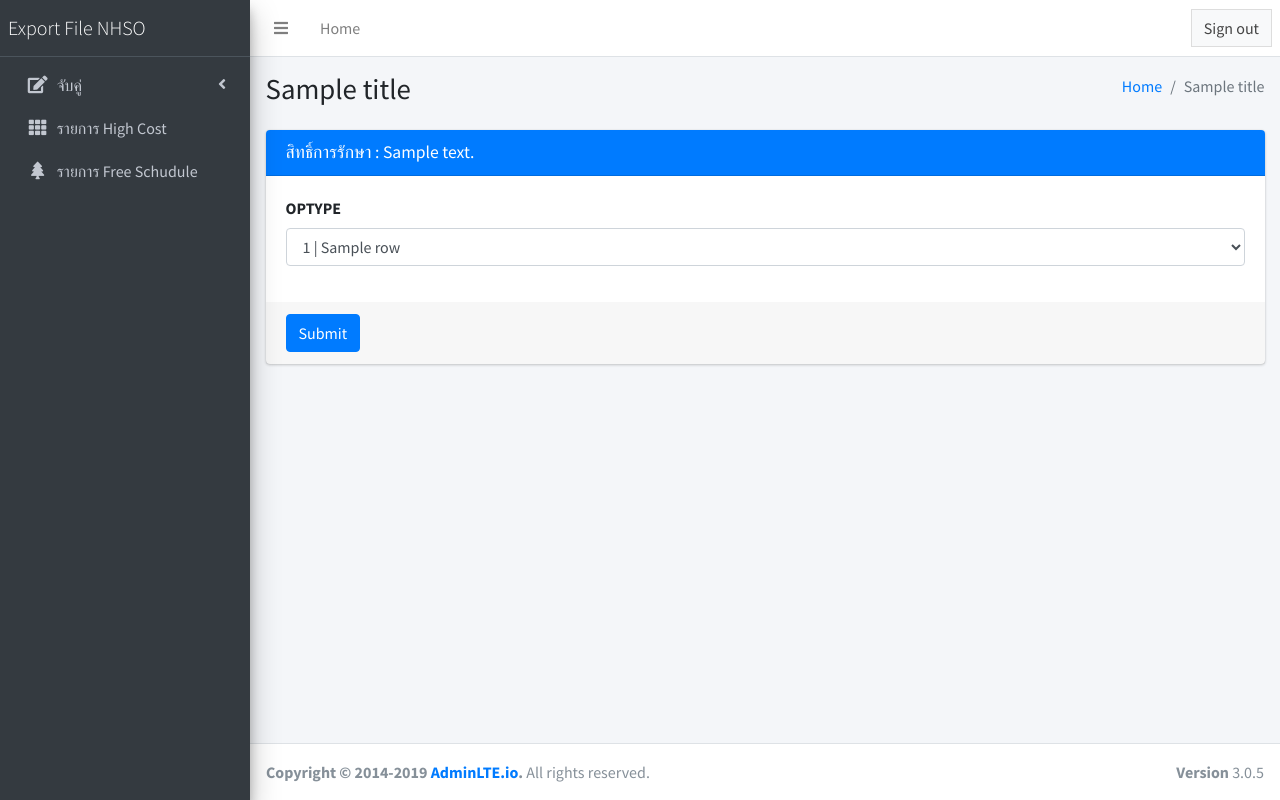
After one commit to funanzaa/ProjectWebExport11667, a Flask app: template flaskApp/templates/edit_contactPlan.html in a window 1280 px wide. The commit adds this page. Run offline with Flask 2, Linux system fonts and the light colour scheme; the template is opened without the code that fills it: most values are stand-ins (such as "Sample title", 1, 10 or a date in 2020); some libraries are stand-ins or nearby versions.

Commit message:
pages update plan

```diff
--- a/flaskApp/templates/base_2.html
+++ b/flaskApp/templates/base_2.html
@@ -15,6 +15,9 @@
         <!-- DataTables -->
         <link rel="stylesheet" href=" {{ url_for('static', filename='plugins/datatables-bs4/css/dataTables.bootstrap4.min.css')  }}">
         <link rel="stylesheet" href="{{ url_for('static', filename='plugins/datatables-responsive/css/responsive.bootstrap4.min.css') }}">
+          <!-- Select2 -->
+        <!-- <link rel="stylesheet" href="{{  url_for('static', filename='plugins/select2/css/select2.min.css') }}">
+        <link rel="stylesheet" href="{{ url_for('static', filename='plugins/select2-bootstrap4-theme/select2-bootstrap4.min.css') }}"> -->
         <!-- Theme style -->
         <link rel="stylesheet" href=" {{ url_for('static', filename='dist/css/adminlte.min.css') }}">
         <!-- Google Font: Source Sans Pro -->
@@ -148,6 +151,8 @@
 <script src="{{ url_for('static', filename='plugins/jquery/jquery.min.js') }}"></script>
 <!-- Bootstrap 4 -->
 <script src="{{ url_for('static', filename='plugins/bootstrap/js/bootstrap.bundle.min.js') }}"></script>
+<!-- Select2 -->
+<script src="{{ url_for('static', filename='plugins/select2/js/select2.full.min.js') }}"></script>
 <!-- DataTables -->
 <script src="{{ url_for('static', filename='plugins/datatables/jquery.dataTables.min.js') }}"></script>
 <script src="{{ url_for('static', filename='plugins/datatables-bs4/js/dataTables.bootstrap4.min.js') }}"></script>
--- /dev/null
+++ b/flaskApp/templates/edit_contactPlan.html
@@ -0,0 +1,60 @@
+{% extends "base_2.html" %}
+{%  block content  %}
+<div class="content-wrapper">
+    <!-- Content Header (Page header) -->
+    <section class="content-header">
+      <div class="container-fluid">
+        <div class="row mb-2">
+          <div class="col-sm-6">
+            <h1>{{ title }}</h1>
+          </div>
+          <div class="col-sm-6">
+            <ol class="breadcrumb float-sm-right">
+              <li class="breadcrumb-item"><a href="#">Home</a></li>
+              <li class="breadcrumb-item active">{{ title }}</li>
+            </ol>
+          </div>
+        </div>
+      </div><!-- /.container-fluid -->
+    </section>
+    <!-- Main content -->
+    <section class="content">
+      <div class="container-fluid">
+        <div class="row">
+          <!-- right column -->
+          <div class="col-md-12">
+            <div class="card card-primary">
+              <div class="card-header">
+                <h3 class="card-title">สิทธิ์การรักษา : {{ descplans }}</h3>
+              </div>
+              <!-- /.card-header -->
+              <!-- form start -->
+              <form role="form">
+                <div class="card-body">
+                      <!-- select -->
+                      <div class="form-group">
+                        <label>OPTYPE</label>
+                        <select class="form-control">
+                          {% for row in list_optypes %}
+                          <option>{{ row[0] }} | {{ row[1] }}</option>
+                          {% endfor %}
+                        </select>
+                      </div>
+                </div>
+                <!-- /.card-body -->
+
+                <div class="card-footer">
+                  <button type="submit" class="btn btn-primary">Submit</button>
+                </div>
+              </form>
+            </div>
+          </div>
+          <!--/.col (right) -->
+        </div>
+        <!-- /.row -->
+      </div><!-- /.container-fluid -->
+    </section>
+</div>
+    <!-- /.content -->
+  <!-- /.content-wrapper -->
+{% endblock content %}
```
Also changed, not shown: flaskApp/database.py (+23 -0 lines), flaskApp/routes.py (+7 -0 lines), flaskApp/templates/contact_plan.html (+1 -25 lines).
